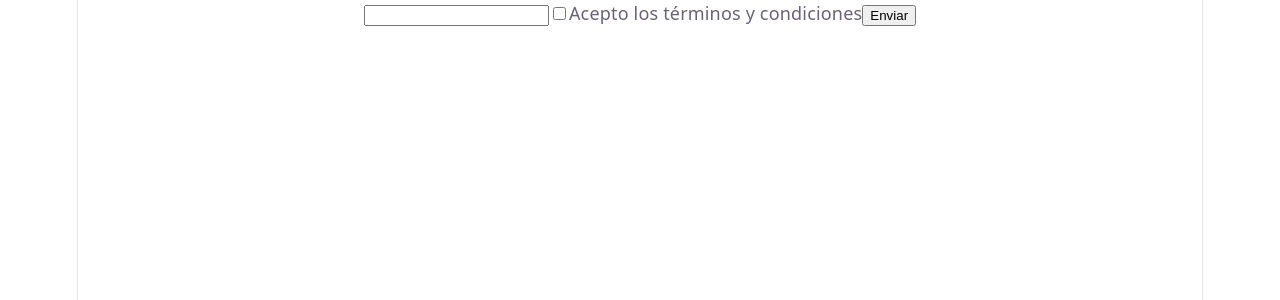
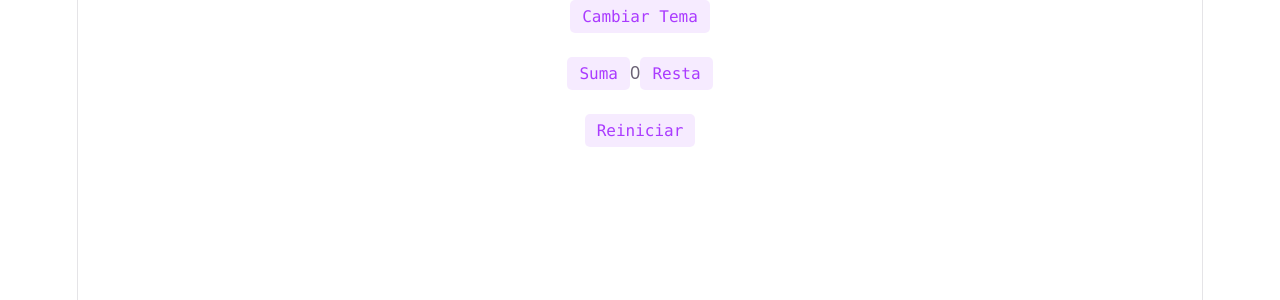
Before and after one commit to santiagobarua-glitch/react-proyecto-SantiagoBarua, a React (Vite) app: page / in a window 1280 px wide. Shown: the top 300 px of the page. Built offline with nearby package versions, Linux system fonts and the light colour scheme.

Commit message:
feat: implement ClicksCount and RegresiveCount components, add context for Contador and Tema, and create Page and Fondo components for lesson 2

```diff
--- a/src/App.css
+++ b/src/App.css
@@ -68,3 +68,10 @@
   transition: border-color 0.3s;
   margin-bottom: 24px;
 }
+
+.oscuro {
+  background-color: rgb(36, 36, 36);
+}
+.claro {
+  background-color: white;
+}
--- a/src/App.tsx
+++ b/src/App.tsx
@@ -1,5 +1,5 @@
 import './App.css'
-import Content from './classes/module4/lesson-2/ContentLesson5'
+import Content from './classes/module5/lesson-2/ContentLesson6'
 
 function App() {
 
--- /dev/null
+++ b/src/classes/module5/lesson-2/Contador.tsx
@@ -0,0 +1,39 @@
+import { useContador } from "./ContextCount"
+
+function Contador() {
+
+    const { contador, incrementar, decrementar, reiniciar } = useContador()
+
+    return (
+        <div>
+            <div>
+                <button
+                    type="button"
+                    className="counter"
+                    onClick={incrementar}
+                >
+                    Suma
+                </button>
+                <span>{contador}</span>
+                <button
+                    type="button"
+                    className="counter"
+                    onClick={decrementar}
+                >
+                    Resta
+                </button>
+            </div>
+            <div>
+                <button
+                    type="button"
+                    className="counter"
+                    onClick={reiniciar}
+                >
+                    Reiniciar
+                </button>
+            </div>
+        </div>
+    )
+}
+
+export default Contador
--- /dev/null
+++ b/src/classes/module5/lesson-2/ContentLesson6.tsx
@@ -0,0 +1,12 @@
+import Page from "./Page"
+
+
+function Content() {
+    return (
+        <>
+         <Page/>
+        </>
+    )
+}
+
+export default Content
--- /dev/null
+++ b/src/classes/module5/lesson-2/ContextCount.tsx
@@ -0,0 +1,31 @@
+import { createContext, useContext, useState, type ReactNode } from 'react'
+
+interface ContadorContextType {
+    contador: number
+    incrementar: () => void
+    decrementar: () => void
+    reiniciar: () => void
+}
+
+export const ContadorContext = createContext<ContadorContextType | undefined>(undefined)
+
+export function ContadorProvider({ children }: { children: ReactNode }) {
+    const [contador, setContador] = useState(0)
+    const incrementar = () => setContador((c) => c + 1)
+    const decrementar = () => setContador((c) => c = c - 1 < 0 ? 0 : c - 1)
+    const reiniciar = () => setContador((c) => c = 0)
+
+    return (
+        <ContadorContext.Provider value={{ contador, incrementar, decrementar, reiniciar }}>
+            {children}
+        </ContadorContext.Provider>
+    )
+}
+
+export function useContador() {
+    const contexto = useContext(ContadorContext)
+    if (!contexto) {
+        throw new Error('useContador debe usarse dentro de un ContadorContext.Provider')
+    }
+    return contexto
+}
--- /dev/null
+++ b/src/classes/module5/lesson-2/ContextTema.tsx
@@ -0,0 +1,28 @@
+import { createContext, useContext, useState, type ReactNode } from 'react'
+
+interface ContadorContextType {
+    tema: string
+    cambiarTema: () => void
+}
+
+export const TemaContext = createContext<ContadorContextType | undefined>(undefined)
+
+export function TemaProvider({ children }: { children: ReactNode }) {
+    const [tema, setTema] = useState('claro')
+
+    const cambiarTema = () => setTema((tema) => tema = tema == 'claro' ? 'oscuro' : 'claro')
+
+    return (
+        <TemaContext.Provider value={{ tema, cambiarTema }}>
+            {children}
+        </TemaContext.Provider>
+    )
+}
+
+export function useTema() {
+    const contexto = useContext(TemaContext)
+    if (!contexto) {
+        throw new Error('useTema debe usarse dentro de un ThemeContext.Provider')
+    }
+    return contexto
+}
--- /dev/null
+++ b/src/classes/module5/lesson-2/Page.tsx
@@ -0,0 +1,21 @@
+import { ContadorProvider } from "./ContextCount"
+import Contador from "./Contador"
+import { TemaProvider } from "./ContextTema"
+import Fondo from "./TemaFondo"
+
+function Page() {
+
+    return (
+        <div>
+            <TemaProvider>
+                <Fondo>
+                    <ContadorProvider>
+                        <Contador />
+                    </ContadorProvider>
+                </Fondo>
+            </TemaProvider>
+        </div>
+    )
+}
+
+export default Page
--- /dev/null
+++ b/src/classes/module5/lesson-2/TemaFondo.tsx
@@ -0,0 +1,22 @@
+import { useTema } from "./ContextTema"
+import { ReactNode } from "react"
+
+function Fondo({ children }: { children: ReactNode }) {
+
+    const { tema, cambiarTema } = useTema()
+
+    return (
+        <div className={tema}>
+            <button
+                type="button"
+                className="counter"
+                onClick={cambiarTema}
+            >
+                Cambiar Tema
+            </button>
+            {children}
+        </div>
+    )
+}
+
+export default Fondo
```
Also changed, not shown: src/classes/module5/lesson-1/ClicksCount.tsx (added, +25 -0 lines), src/classes/module5/lesson-1/ContentLesson6.tsx (added, +14 -0 lines), src/classes/module5/lesson-1/RegresiveCount.tsx (added, +40 -0 lines).
